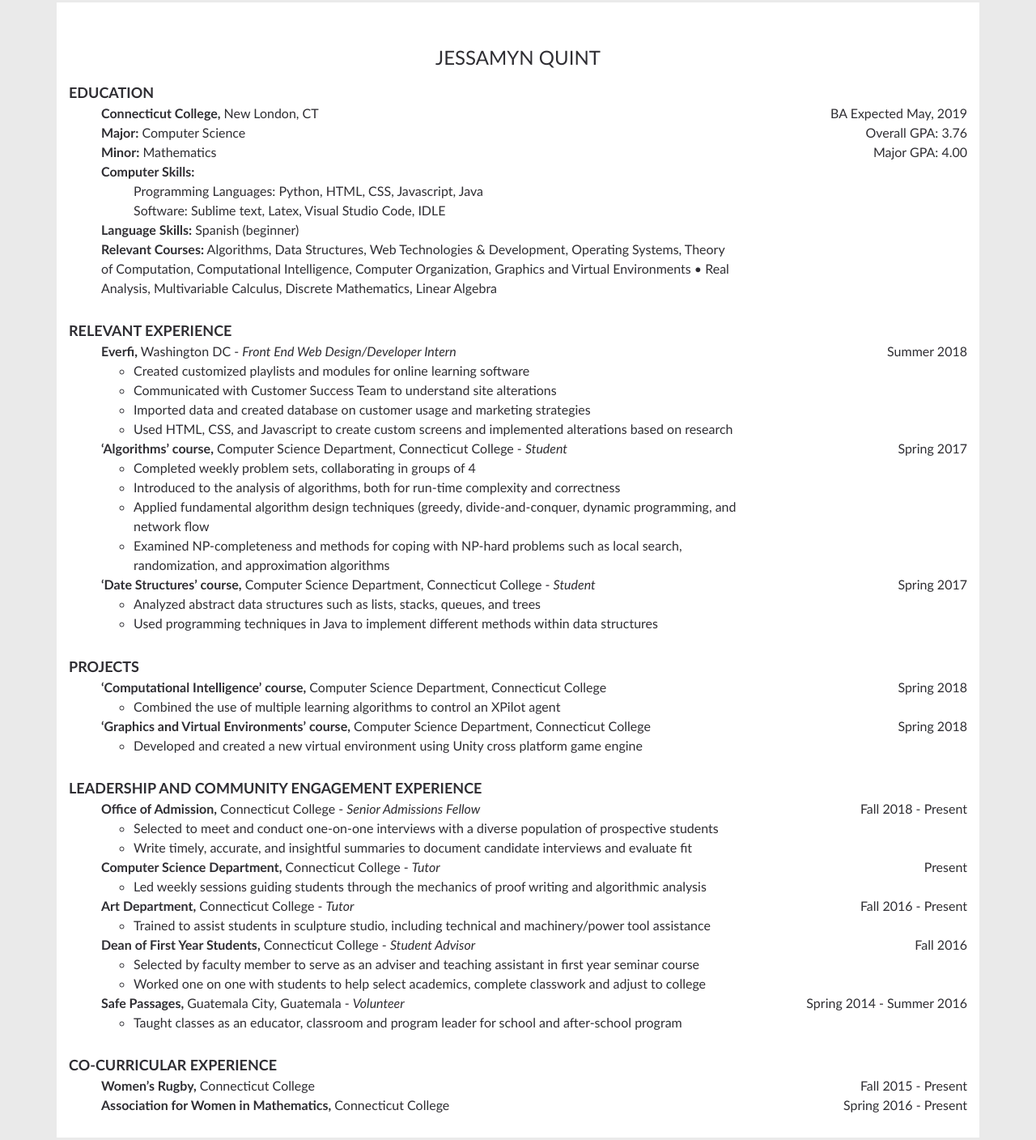
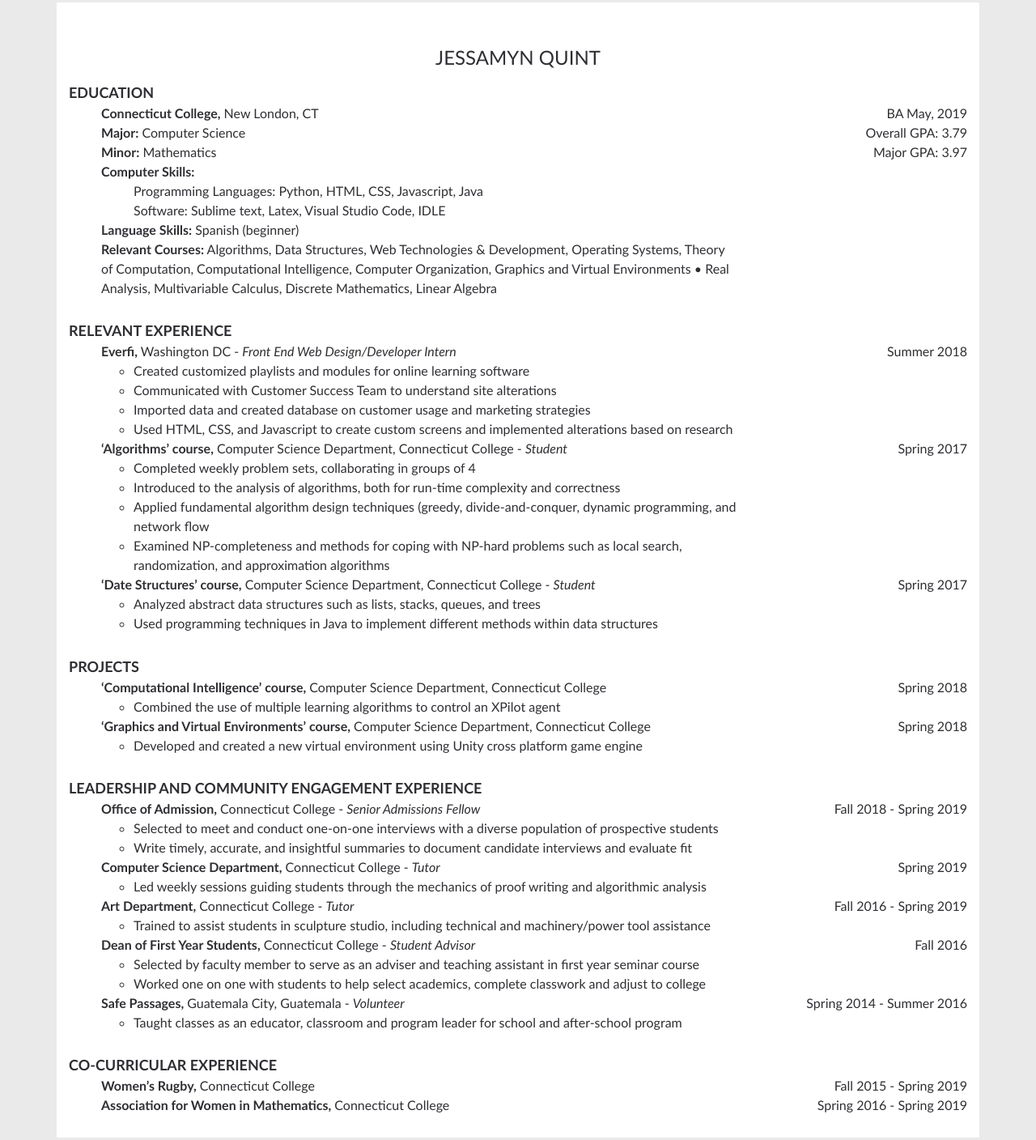
Before and after one commit to JLHQuint/JLHQuint.github.io, a plain HTML site: page index.html in a window 1280 px wide. Shown: the part 3386-4794 px from the top of the page at 81% size. Drawn offline with nearby package versions, Linux system fonts and the light colour scheme.

Commit message:
Updated Resume Section

```diff
--- a/index.html
+++ b/index.html
@@ -199,9 +199,9 @@
                 </div>
                 <div class="col-3">
                     <ul class="no-bullets">
-                        <li>BA Expected May, 2019</li>
-                        <li>Overall GPA: 3.76</li>
-                        <li>Major GPA: 4.00</li>
+                        <li>BA May, 2019</li>
+                        <li>Overall GPA: 3.79</li>
+                        <li>Major GPA: 3.97</li>
                     </ul>
                 </div>
                 <div class="col-12 heading">RELEVANT EXPERIENCE</div>
@@ -311,11 +311,11 @@
                 </div>
                 <div class="col-3">
                     <ul class="no-bullets">
-                        <li>Fall 2018 - Present</li>
+                        <li>Fall 2018 - Spring 2019</li>
                         <br><br>
-                        <li>Present</li>
+                        <li>Spring 2019</li>
                         <br>
-                        <li>Fall 2016 - Present</li>
+                        <li>Fall 2016 - Spring 2019</li>
                         <br>
                         <li>Fall 2016</li>
                         <br><br>
@@ -331,8 +331,8 @@
                 </div>
                 <div class="col-3">
                     <ul class="no-bullets">
-                        <li>Fall 2015 - Present</li>
-                        <li>Spring 2016 - Present</li>
+                        <li>Fall 2015 - Spring 2019</li>
+                        <li>Spring 2016 - Spring 2019</li>
                     </ul>
                 </div>
             </div>
```
